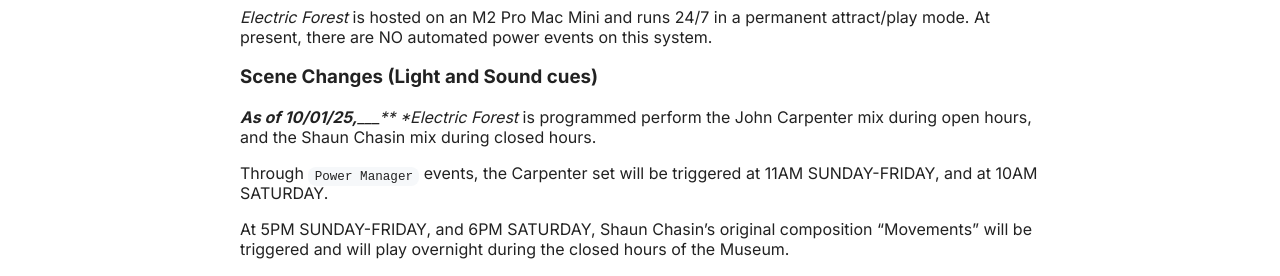
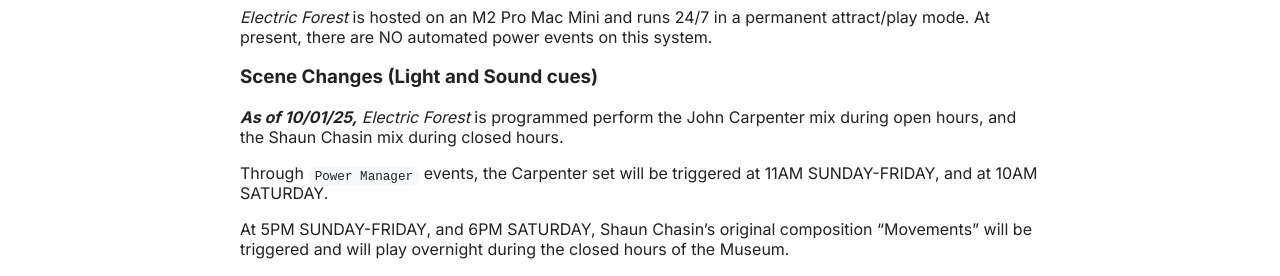
Before and after one commit to buryhoganllc/sonic-playground-guides, a Jekyll site: the page built from guides/electric-forest.md, in a window 1280 px wide and 900 px high, scrolled down 894 px. Shown: the part 153-429 px from the top of the window. Built offline with Jekyll 4.4.1, drawn with Linux system fonts in a browser that asks for light colours.

```diff
--- a/guides/electric-forest.md
+++ b/guides/electric-forest.md
@@ -42,7 +42,7 @@ Allow each application to fully load before launching the next file. Once that i
 
 ### Scene Changes (Light and Sound cues)
 
-***As of 10/01/25,***___*** *Electric Forest* is programmed perform the John Carpenter mix during open hours, and the Shaun Chasin mix during closed hours.
+***As of 10/01/25,*** *Electric Forest* is programmed perform the John Carpenter mix during open hours, and the Shaun Chasin mix during closed hours.
 
 Through `Power Manager` events, the Carpenter set will be triggered at 11AM SUNDAY-FRIDAY, and at 10AM SATURDAY.
 
```
